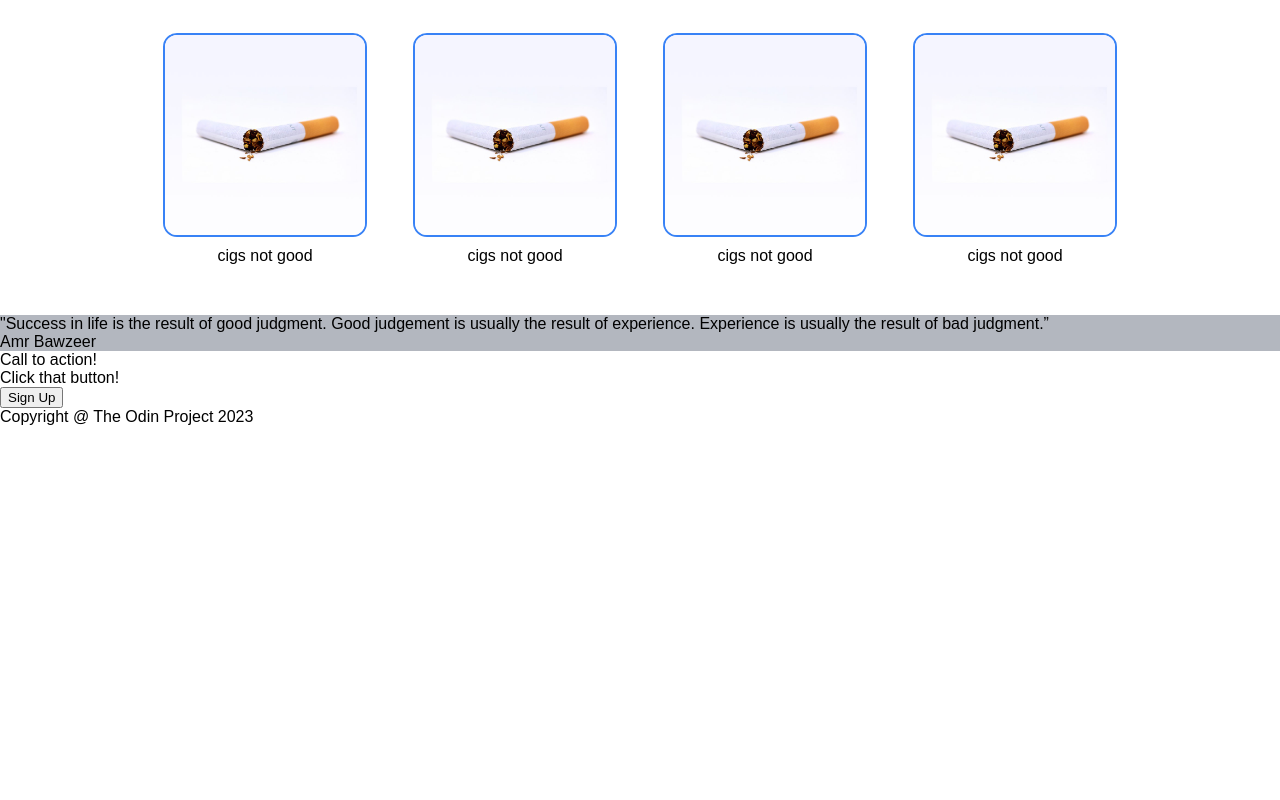
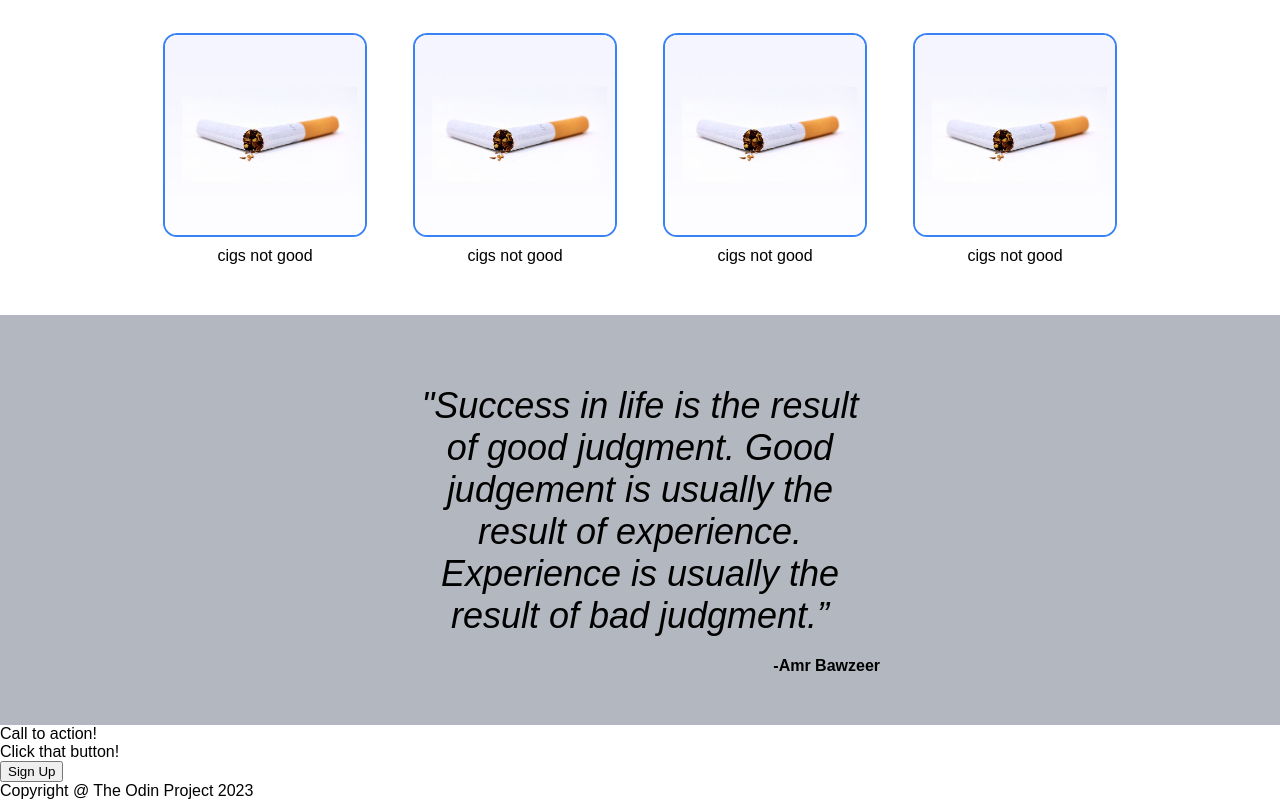
Before and after one commit to amrkab/landing-page, a plain HTML site: page index.html in a window 1280 px wide. Shown: the part 728-1528 px from the top of the page. Before the commit the page ends 1154 px from the top, so only its background shows below. Drawn offline with Linux system fonts and the light colour scheme.

Commit message:
Finish qoute section <section3>

```diff
--- a/index.html
+++ b/index.html
@@ -67,8 +67,8 @@
     </div>
 
     <div class="section3">
-    <div class="qoute">"Success in life is the result of good judgment. Good judgement is usually the result of experience. Experience is usually the result of bad judgment.”</div>
-    <div class="author">Amr Bawzeer</div>
+        <p class="qoute">"Success in life is the result of good judgment. Good judgement is usually the result of experience. Experience is usually the result of bad judgment.”</p>
+        <b class="author">-Amr Bawzeer</b>
     </div>
 
     <div class="modal">
--- a/style.css
+++ b/style.css
@@ -116,3 +116,21 @@ a {
     width: 250px;
     margin: 10px 0px;
 }
+
+.section3 {
+    display: flex;
+    flex-direction: column;
+    padding: 50px 400px 50px 400px;
+}
+.section3 p {
+    text-align: center;
+    font-size: 36px;
+    font-style: italic;
+    font-weight: lighter;
+    margin: 20px;
+    color: black;
+}
+
+.section3 b {
+    text-align: right;
+}
```
